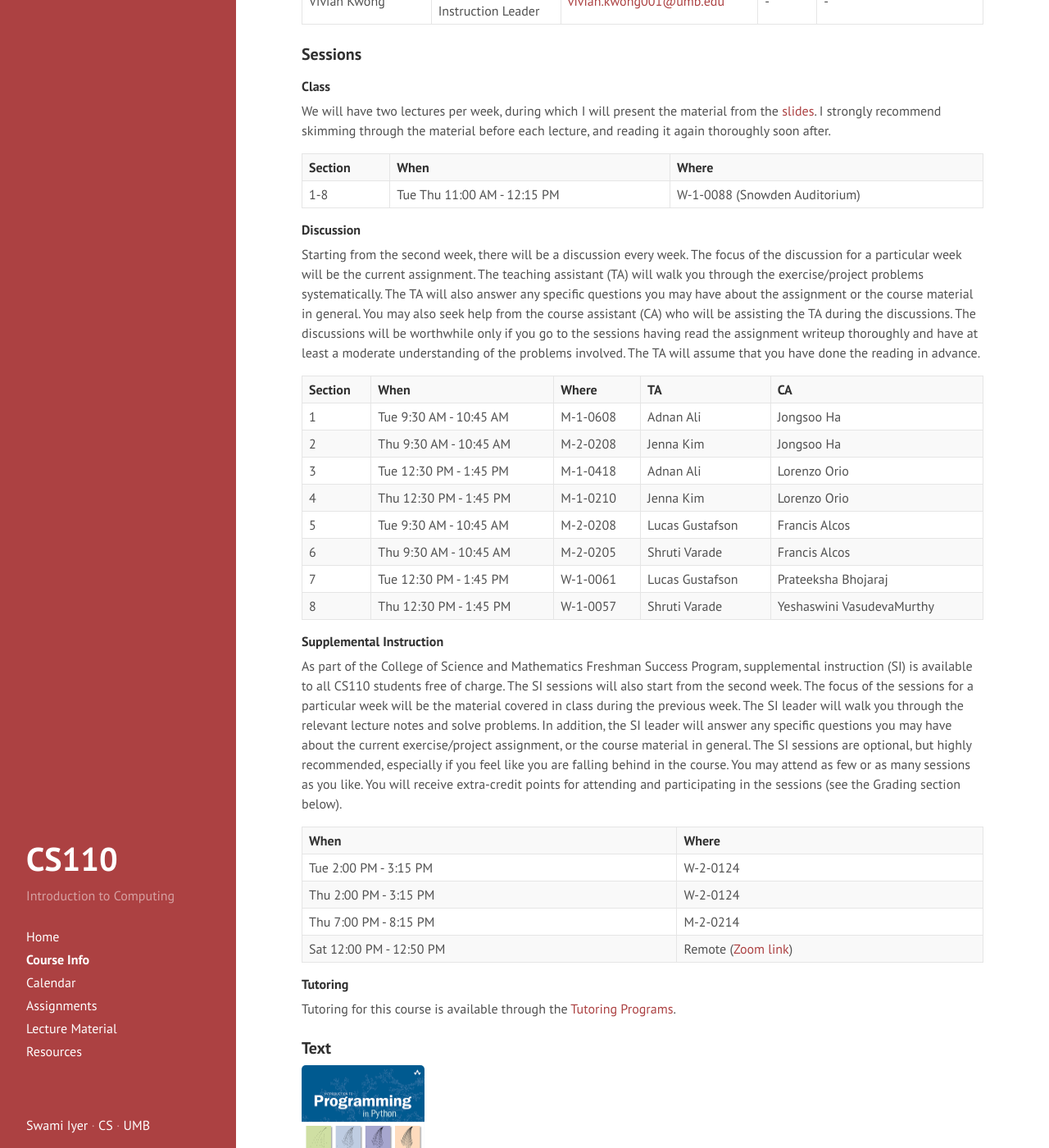
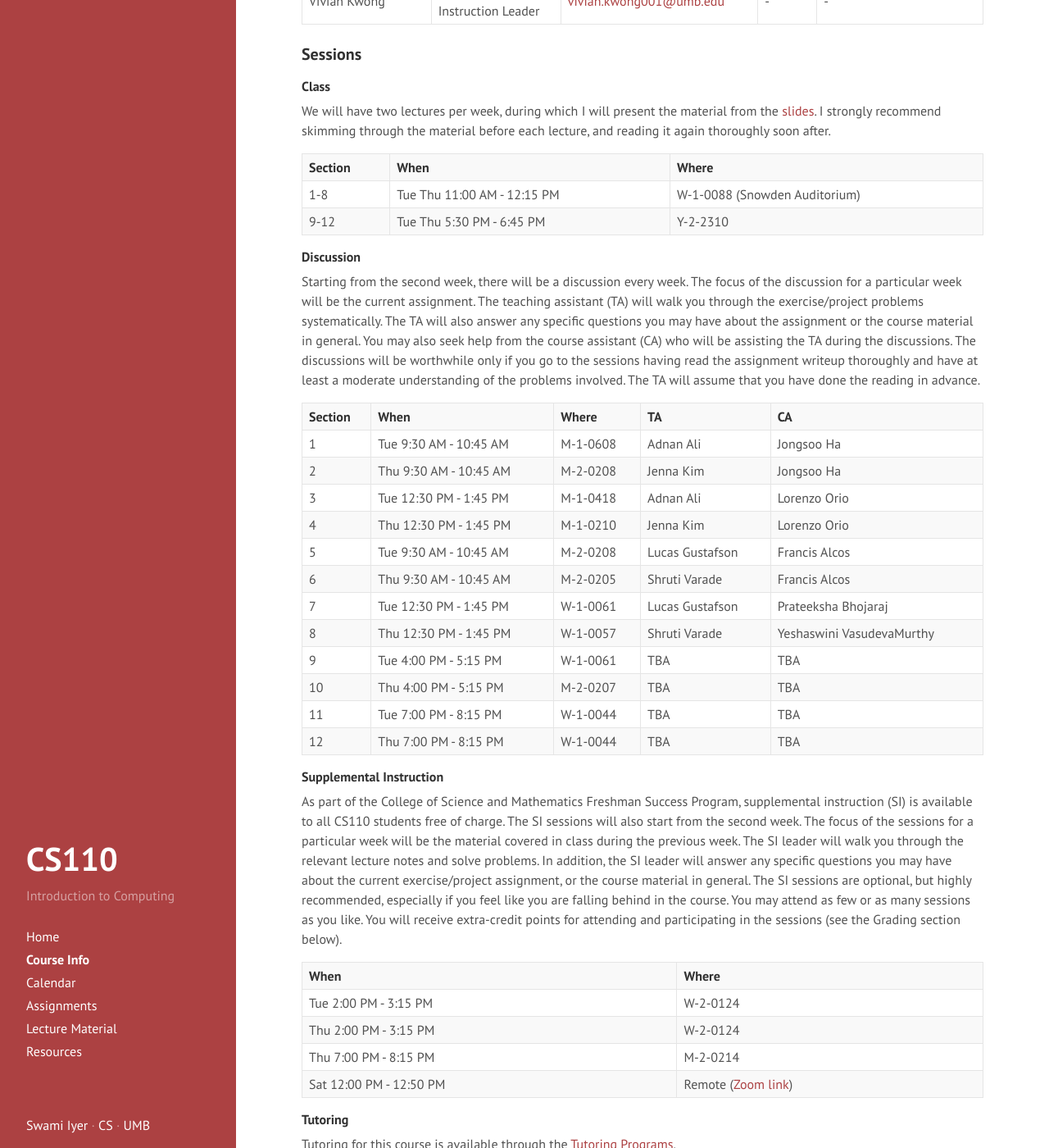
Before and after one commit to swamiiyer/swamiiyer.github.io, a Jekyll site: the page built from _pages/cs110/course_info.md, in a window 1280 px wide and 1400 px high, scrolled down 1185 px. Shown: the whole window at 82% size. Built offline with Jekyll 4.4.1, drawn with Linux system fonts in a browser that asks for light colours.

Commit message:
Sections 9-12 added

```diff
--- a/_pages/cs110/course_info.md
+++ b/_pages/cs110/course_info.md
@@ -35,7 +35,8 @@ Vivian Kwong | Supplemental Instruction Leader | [vivian.kwong001@umb.edu](vivia
 We will have two lectures per week, during which I will present the material from the [slides](lecture_material.html). I strongly recommend skimming through the material before each lecture, and reading it again thoroughly soon after.
 
 | **Section** | **When** | **Where** |
-1-8 | Tue Thu 11:00 AM - 12:15 PM | W-1-0088 (Snowden Auditorium)
+1-8 | Tue Thu 11:00 AM - 12:15 PM | W-1-0088 (Snowden Auditorium) |
+9-12 | Tue Thu 5:30 PM - 6:45 PM | Y-2-2310
 
 #### Discussion
 
@@ -50,6 +51,10 @@ Starting from the second week, there will be a discussion every week. The focus
 6 | Thu 9:30 AM - 10:45 AM | M-2-0205 | Shruti Varade | Francis Alcos |
 7 | Tue 12:30 PM - 1:45 PM | W-1-0061 | Lucas Gustafson | Prateeksha Bhojaraj |
 8 | Thu 12:30 PM - 1:45 PM | W-1-0057 | Shruti Varade | Yeshaswini VasudevaMurthy  |
+9 | Tue 4:00 PM - 5:15 PM | W-1-0061 | TBA | TBA |
+10 | Thu 4:00 PM - 5:15 PM | M-2-0207 | TBA | TBA |
+11 | Tue 7:00 PM - 8:15 PM | W-1-0044 | TBA | TBA |
+12 | Thu 7:00 PM - 8:15 PM | W-1-0044 | TBA | TBA |
 
 #### Supplemental Instruction
 
```
